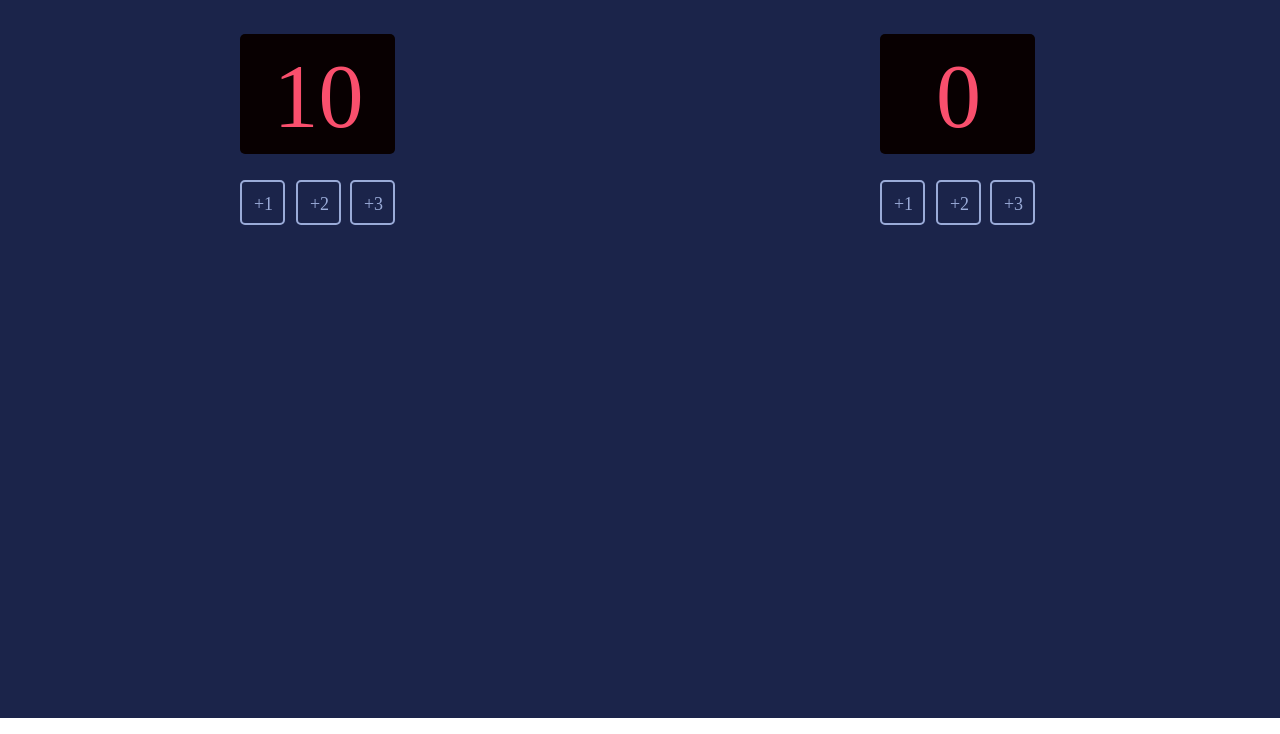
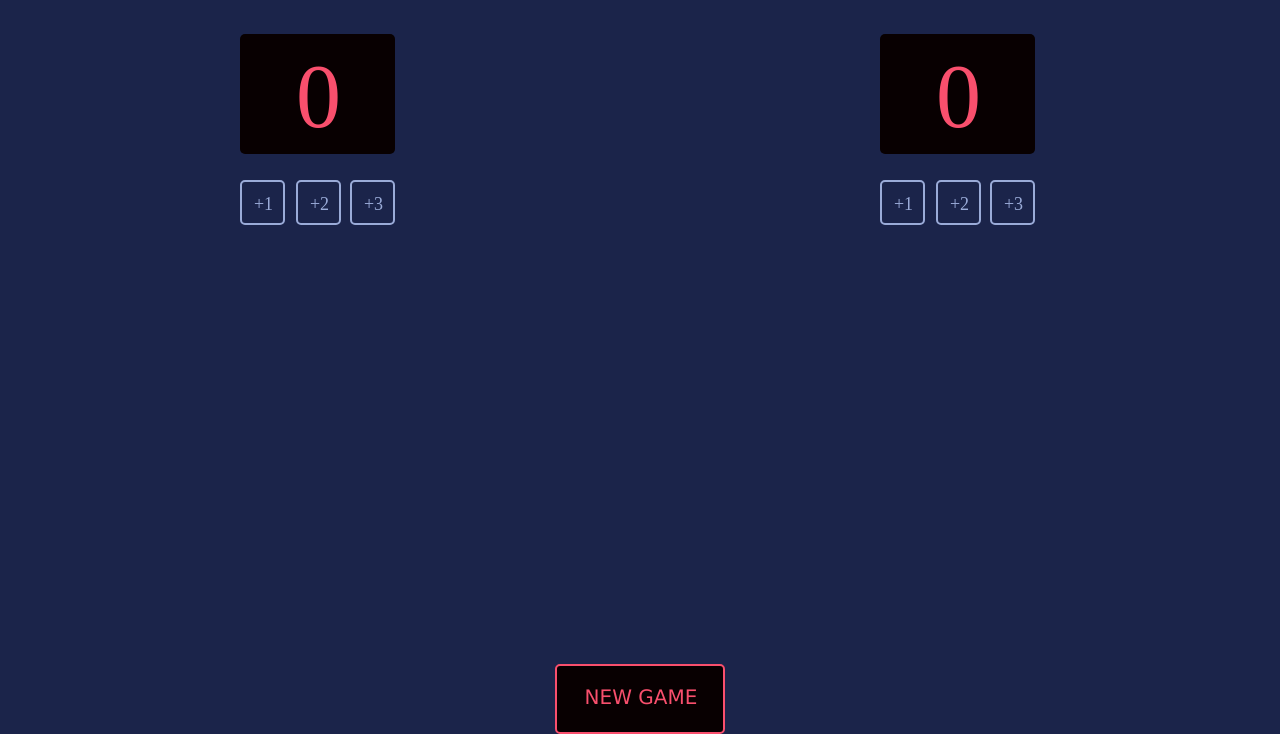
Before and after one commit to reemYakop/basketball-scoreboard, a plain HTML site: page index.html in a window 1280 px wide. Shown: the part 82-816 px from the top of the page. Drawn offline with Linux system fonts and the light colour scheme; a web font is replaced by a local one.

Commit message:
adding a new button"New Game"

```diff
--- a/index.css
+++ b/index.css
@@ -6,10 +6,17 @@ body {
   display: flex;
   justify-content: space-around;
   width: 100%;
-  height: 100%;
+  height: 90%;
   top: -678px;
   left: -1996px;
   gap: 0px;
+  opacity: 0px;
+  background: #1b244a;
+}
+
+.new-game {
+  display: flex;
+  justify-content: space-around;
   opacity: 0px;
   background: #1b244a;
 }
@@ -94,3 +101,19 @@ button {
   margin-right: 9px;
   margin-left: 11px;
 }
+
+#new-game {
+  width: 170px;
+  height: 70px;
+  top: 300px;
+  left: 400px;
+  font-family: Verdana;
+  font-size: 20px;
+  gap: 0px;
+  border: 2px solid #f94f6d;
+  background-color: #080001;
+  color: #f94f6d;
+  border-radius: 5px;
+  opacity: 0px;
+  margin-top: 26px;
+}
--- a/index.html
+++ b/index.html
@@ -11,7 +11,7 @@
       <div>
         <h3>HOME</h3>
         <div class="score-box">
-          <h6 id="home-score" class="score">10</h6>
+          <h6 id="home-score" class="score">0</h6>
         </div>
         <div class="btns-box">
           <button id="plus-one-point" onclick="increaseOneToHome()">+1</button>
@@ -35,6 +35,7 @@
         </div>
       </div>
     </div>
+    <div class="new-game"><button id="new-game">NEW GAME</button></div>
     <script src="index.js"></script>
   </body>
 </html>
```
